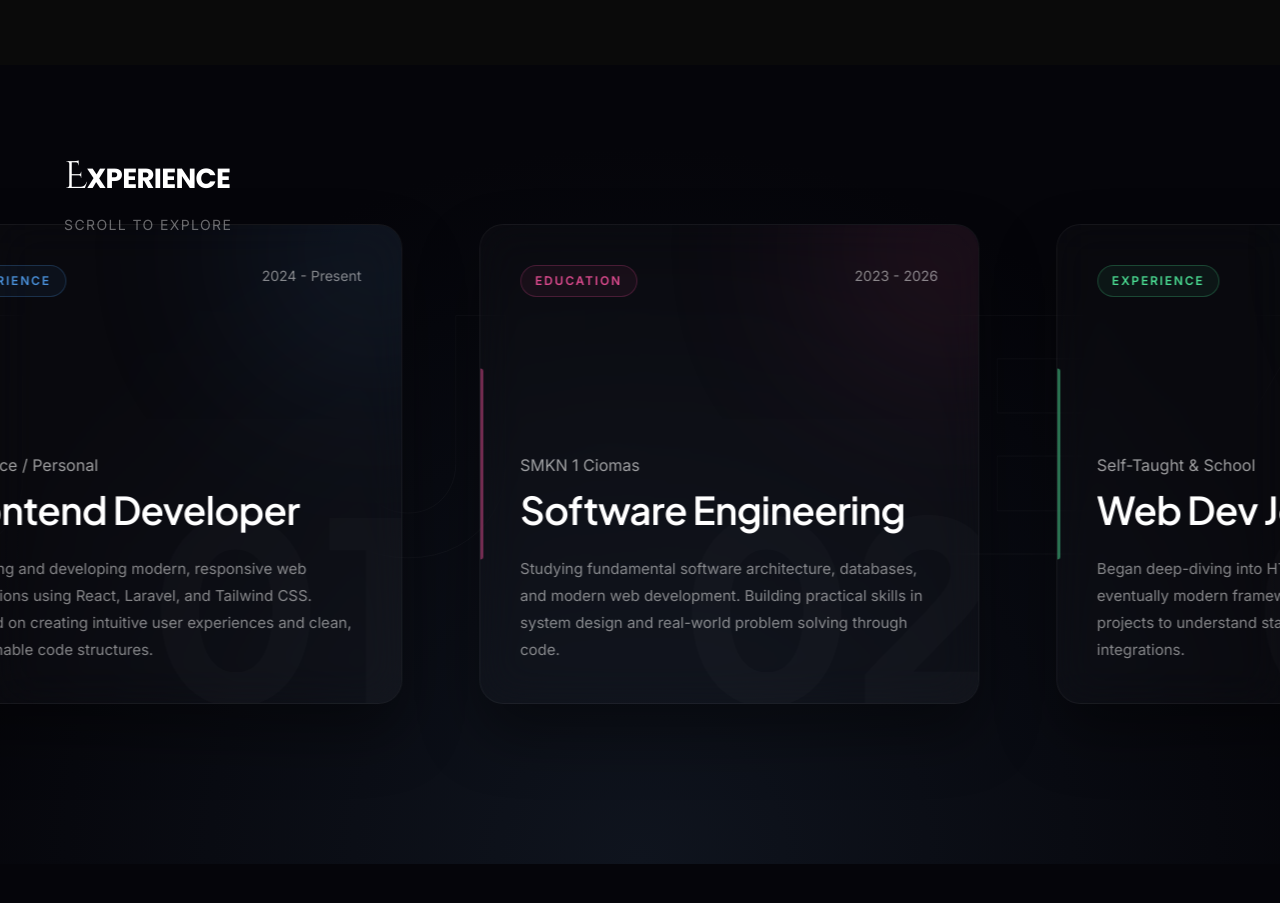
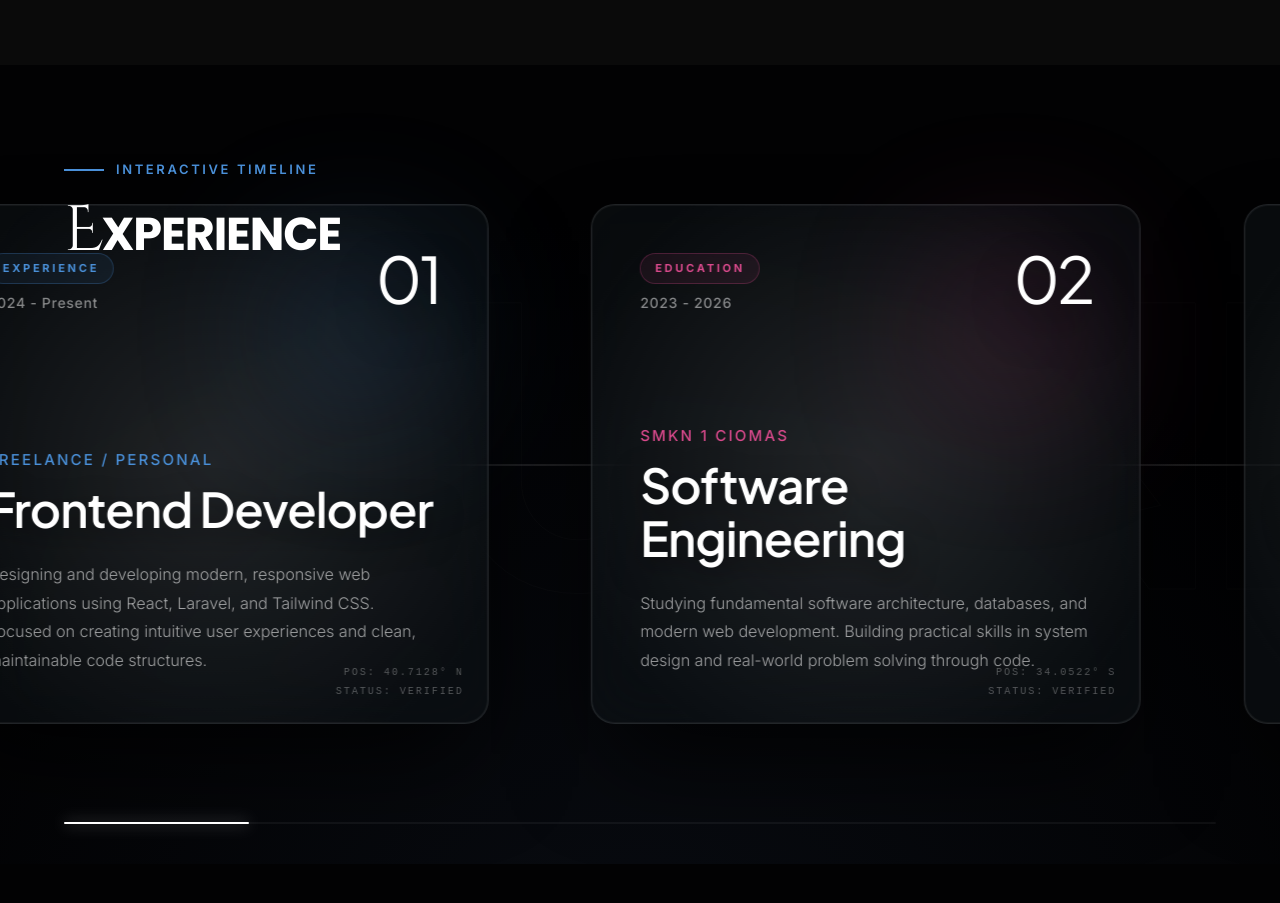
Before and after one commit to viooo13/my-porto, a React (Vite) app: page / in a window 1280 px wide. Shown: the part 1640-2543 px from the top of the page. Built offline with nearby package versions, Linux system fonts and the light colour scheme; a web font is replaced by a local one.

Commit message:
feat: enhance Education section with 3D tilt effect, progress bar, and improved layout

```diff
--- a/src/pages/education/Education.jsx
+++ b/src/pages/education/Education.jsx
@@ -1,5 +1,5 @@
 import { useRef } from 'react';
-import { motion, useScroll, useTransform } from 'framer-motion';
+import { motion, useScroll, useTransform, useMotionValue, useSpring, useMotionTemplate } from 'framer-motion';
 import { StyledHeading } from '../../components/StyledWord';
 
 const timelineData = [
@@ -10,7 +10,8 @@ const timelineData = [
         title: "Frontend Developer",
         subtitle: "Freelance / Personal",
         desc: "Designing and developing modern, responsive web applications using React, Laravel, and Tailwind CSS. Focused on creating intuitive user experiences and clean, maintainable code structures.",
-        color: "#4a90d9"
+        color: "#4a90d9",
+        coords: "40.7128° N"
     },
     {
         id: 2,
@@ -19,7 +20,8 @@ const timelineData = [
         title: "Software Engineering",
         subtitle: "SMKN 1 Ciomas",
         desc: "Studying fundamental software architecture, databases, and modern web development. Building practical skills in system design and real-world problem solving through code.",
-        color: "#d94a8c"
+        color: "#d94a8c",
+        coords: "34.0522° S"
     },
     {
         id: 3,
@@ -28,24 +30,18 @@ const timelineData = [
         title: "Web Dev Journey",
         subtitle: "Self-Taught & School",
         desc: "Began deep-diving into HTML, CSS, JavaScript, and eventually modern frameworks. Started building small projects to understand state management and API integrations.",
-        color: "#4ad991"
+        color: "#4ad991",
+        coords: "51.5074° N"
     }
 ];
 
 export default function Education() {
     const targetRef = useRef(null);
+    const { scrollYProgress } = useScroll({ target: targetRef });
 
-    // useScroll tracks the progress of scrolling through the targetRef section
-    const { scrollYProgress } = useScroll({
-        target: targetRef,
-    });
-
-    // Translate horizontal scroll based on vertical scroll
-    // The amount of -% depends on how many items we have and their widths
     const x = useTransform(scrollYProgress, [0, 1], ["0%", "-65%"]);
-
-    // Parallax background text
     const bgX = useTransform(scrollYProgress, [0, 1], ["0%", "20%"]);
+    const progressBarWidth = useTransform(scrollYProgress, [0, 1], ["0%", "100%"]);
 
     return (
         <section
@@ -53,11 +49,10 @@ export default function Education() {
             id="education"
             style={{
                 position: 'relative',
-                height: '300vh', // Gives us plenty of scrolling space
-                background: '#05050a'
+                height: '300vh',
+                background: '#020203'
             }}
         >
-            {/* The Sticky Container */}
             <div style={{
                 position: 'sticky',
                 top: 0,
@@ -65,20 +60,20 @@ export default function Education() {
                 display: 'flex',
                 alignItems: 'center',
                 overflow: 'hidden',
-                background: 'radial-gradient(circle at 50% 100%, rgba(15, 20, 30, 1) 0%, #05050a 70%)'
+                background: 'radial-gradient(circle at 50% 120%, rgba(15, 20, 30, 0.6) 0%, #020203 70%)'
             }}>
 
                 {/* Background Parallax Typography */}
                 <motion.div style={{
                     position: 'absolute',
-                    top: '15%',
-                    left: '-10%',
+                    top: '10%',
+                    left: '-5%',
                     x: bgX,
-                    fontSize: 'clamp(100px, 25vw, 400px)',
+                    fontSize: 'clamp(120px, 30vw, 450px)',
                     fontFamily: 'Plus Jakarta Sans, sans-serif',
                     fontWeight: 900,
                     color: 'transparent',
-                    WebkitTextStroke: '1px rgba(255,255,255,0.03)',
+                    WebkitTextStroke: '1px rgba(255,255,255,0.02)',
                     whiteSpace: 'nowrap',
                     pointerEvents: 'none',
                     zIndex: 0,
@@ -87,105 +82,206 @@ export default function Education() {
                     JOURNEY
                 </motion.div>
 
-                {/* Section Header sticky on the left side */}
+                {/* Progress Bar */}
                 <div style={{
                     position: 'absolute',
-                    top: '10%',
-                    left: '5%',
-                    zIndex: 10
+                    bottom: '40px',
+                    left: '5vw',
+                    width: '90vw',
+                    height: '2px',
+                    background: 'rgba(255,255,255,0.05)',
+                    zIndex: 20,
+                    borderRadius: '2px'
                 }}>
+                    <motion.div style={{
+                        height: '100%',
+                        background: '#fff',
+                        width: progressBarWidth,
+                        boxShadow: '0 0 15px rgba(255,255,255,0.5)',
+                        borderRadius: '2px'
+                    }} />
+                </div>
+
+                {/* Header Section */}
+                <div style={{
+                    position: 'absolute',
+                    top: '12%',
+                    left: '5vw',
+                    zIndex: 10,
+                    display: 'flex',
+                    flexDirection: 'column',
+                    gap: '12px'
+                }}>
+                    <div style={{ display: 'flex', alignItems: 'center', gap: '12px' }}>
+                        <div style={{ width: '40px', height: '2px', background: '#4a90d9' }} />
+                        <span style={{ fontSize: '13px', color: '#4a90d9', letterSpacing: '0.2em', textTransform: 'uppercase', fontWeight: 600 }}>
+                            Interactive Timeline
+                        </span>
+                    </div>
                     <h2 style={{
                         fontFamily: 'Plus Jakarta Sans, sans-serif',
                         fontWeight: 300,
-                        fontSize: 'clamp(24px, 3vw, 40px)',
+                        fontSize: 'clamp(32px, 5vw, 64px)',
                         color: '#fff',
                         letterSpacing: '-0.02em',
-                        margin: '0 0 8px 0'
+                        margin: 0,
+                        lineHeight: 1
                     }}>
                         <StyledHeading text="Experience" color="#fff" />
                     </h2>
-                    <p style={{ fontSize: '14px', color: 'rgba(255,255,255,0.4)', letterSpacing: '0.1em', textTransform: 'uppercase' }}>
-                        Scroll to explore
-                    </p>
                 </div>
 
-                {/* Horizontal Scroll Track */}
+                {/* Cards Container */}
                 <motion.div
                     style={{
                         x,
                         display: 'flex',
-                        gap: '6vw',
-                        paddingLeft: '10vw',
-                        paddingRight: '30vw', // Extra padding at end so last item stops nicely
+                        gap: '8vw',
+                        paddingLeft: '15vw',
+                        paddingRight: '30vw',
                         alignItems: 'center',
-                        zIndex: 1
+                        zIndex: 1,
+                        perspective: '2000px' // For 3D Tilt
                     }}
                 >
+                    {/* Connecting Line */}
+                    <div style={{
+                        position: 'absolute',
+                        top: '50%',
+                        left: '15vw',
+                        width: '200vw',
+                        height: '2px',
+                        background: 'linear-gradient(90deg, rgba(255,255,255,0) 0%, rgba(255,255,255,0.1) 10%, rgba(255,255,255,0.1) 90%, rgba(255,255,255,0) 100%)',
+                        pointerEvents: 'none',
+                        zIndex: -1,
+                    }} />
+
                     {timelineData.map((item, index) => (
-                        <Card key={item.id} data={item} index={index + 1} />
+                        <TiltCard key={item.id} data={item} index={index + 1} />
                     ))}
                 </motion.div>
-
             </div>
         </section>
     );
 }
 
-// Separate component for the cards
-function Card({ data, index }) {
+function TiltCard({ data, index }) {
+    const cardRef = useRef(null);
     const formattedIndex = index < 10 ? `0${index}` : index;
+
+    // Physics variables for 3D Tilt
+    const mouseX = useMotionValue(0);
+    const mouseY = useMotionValue(0);
+
+    const rotateX = useSpring(useTransform(mouseY, [-0.5, 0.5], ["12deg", "-12deg"]), { damping: 30, stiffness: 200 });
+    const rotateY = useSpring(useTransform(mouseX, [-0.5, 0.5], ["-12deg", "12deg"]), { damping: 30, stiffness: 200 });
+
+    const glareX = useSpring(useTransform(mouseX, [-0.5, 0.5], ["0%", "100%"]), { damping: 30, stiffness: 200 });
+    const glareY = useSpring(useTransform(mouseY, [-0.5, 0.5], ["0%", "100%"]), { damping: 30, stiffness: 200 });
+
+    function handleMouseMove(e) {
+        if (!cardRef.current) return;
+        const rect = cardRef.current.getBoundingClientRect();
+        const width = rect.width;
+        const height = rect.height;
+
+        // Normalized mouse position between -0.5 and 0.5
+        const currentMouseX = (e.clientX - rect.left) / width - 0.5;
+        const currentMouseY = (e.clientY - rect.top) / height - 0.5;
+
+        mouseX.set(currentMouseX);
+        mouseY.set(currentMouseY);
+    }
+
+    function handleMouseLeave() {
+        // Return to center when mouse leaves
+        mouseX.set(0);
+        mouseY.set(0);
+    }
 
     return (
         <motion.div
-            initial={{ opacity: 0, y: 50 }}
+            initial={{ opacity: 0, y: 100 }}
             whileInView={{ opacity: 1, y: 0 }}
             viewport={{ once: true, margin: "-10%" }}
             transition={{ duration: 0.8, ease: "easeOut" }}
-            whileHover={{ y: -10, transition: { duration: 0.3 } }}
+            style={{
+                perspective: '1500px', // Creates the 3D space for the card
+                flexShrink: 0
+            }}
+        >
+            <motion.div
+                ref={cardRef}
+                onMouseMove={handleMouseMove}
+                onMouseLeave={handleMouseLeave}
                 style={{
                     position: 'relative',
-                width: 'clamp(320px, 40vw, 500px)',
-                height: 'clamp(400px, 60vh, 600px)',
-                background: 'rgba(255, 255, 255, 0.02)',
-                backdropFilter: 'blur(20px)',
-                WebkitBackdropFilter: 'blur(20px)',
-                border: '1px solid rgba(255, 255, 255, 0.05)',
+                    width: 'clamp(340px, 45vw, 550px)',
+                    height: 'clamp(480px, 65vh, 680px)',
+                    rotateX,
+                    rotateY,
+                    transformStyle: 'preserve-3d', // Important for floating inner elements
+                    background: 'rgba(15, 20, 25, 0.5)',
+                    border: '1px solid rgba(255, 255, 255, 0.1)',
                     borderRadius: '24px',
-                padding: '40px',
+                    padding: '48px',
                     display: 'flex',
                     flexDirection: 'column',
                     justifyContent: 'space-between',
-                flexShrink: 0,
-                overflow: 'hidden',
-                boxShadow: '0 30px 60px rgba(0,0,0,0.4)'
+                    boxShadow: '0 50px 100px -20px rgba(0,0,0,0.8), inset 0 0 0 1px rgba(255,255,255,0.05)',
+                    backdropFilter: 'blur(30px)',
+                    WebkitBackdropFilter: 'blur(30px)',
                 }}
             >
-            {/* Ambient Glow */}
-            <div style={{
+                {/* Dynamic Spotlight Glare */}
+                <motion.div
+                    style={{
                         position: 'absolute',
-                top: '-20%',
-                right: '-20%',
-                width: '50%',
-                height: '50%',
+                        inset: 0,
+                        zIndex: 0,
+                        pointerEvents: 'none',
+                        borderRadius: '24px',
+                        background: useMotionTemplate`
+                            radial-gradient(
+                                800px circle at ${glareX} ${glareY},
+                                rgba(255,255,255,0.1),
+                                transparent 40%
+                            )
+                        `,
+                        opacity: 1,
+                    }}
+                />
+
+                {/* Ambient Color Orb */}
+                <motion.div
+                    style={{
+                        position: 'absolute',
+                        top: '10%',
+                        right: '10%',
+                        width: '150px',
+                        height: '150px',
                         background: data.color,
-                filter: 'blur(100px)',
-                opacity: 0.15,
+                        filter: 'blur(80px)',
+                        opacity: 0.2,
                         zIndex: 0,
-                borderRadius: '50%'
-            }} />
+                        translateZ: -50 // Pushes it backward in 3D space
+                    }}
+                />
 
-            {/* Top Row: Type & Year */}
-            <div style={{ position: 'relative', zIndex: 1, display: 'flex', justifyContent: 'space-between', alignItems: 'flex-start' }}>
+                {/* Header Row (Pop out 3D effect) */}
+                <div style={{ position: 'relative', zIndex: 1, display: 'flex', justifyContent: 'space-between', alignItems: 'flex-start', transform: 'translateZ(40px)' }}>
+                    <div style={{ display: 'flex', flexDirection: 'column', gap: '8px' }}>
                         <span style={{
-                    fontSize: '12px',
+                            fontSize: '11px',
                             color: data.color,
                             textTransform: 'uppercase',
-                    letterSpacing: '0.15em',
-                    fontWeight: 600,
+                            letterSpacing: '0.25em',
+                            fontWeight: 700,
+                            padding: '6px 14px',
+                            background: `${data.color}15`,
+                            borderRadius: '999px',
                             border: `1px solid ${data.color}40`,
-                    padding: '6px 14px',
-                    borderRadius: '999px',
-                    background: `${data.color}10`
+                            width: 'max-content'
                         }}>
                             {data.type}
                         </span>
@@ -193,73 +289,68 @@ function Card({ data, index }) {
                             fontFamily: 'Inter, sans-serif',
                             fontSize: '14px',
                             color: 'rgba(255,255,255,0.5)',
-                    fontWeight: 400
+                            fontWeight: 500,
+                            letterSpacing: '0.05em'
                         }}>
                             {data.year}
                         </span>
                     </div>
 
-            {/* Big Background Number */}
                     <div style={{
-                position: 'absolute',
-                bottom: '-5%',
-                right: '-5%',
-                fontSize: '250px',
-                fontWeight: 900,
+                        fontSize: '64px',
+                        fontWeight: 200,
                         fontFamily: 'Plus Jakarta Sans, sans-serif',
-                color: 'rgba(255,255,255,0.02)',
-                lineHeight: 1,
-                pointerEvents: 'none',
-                zIndex: 0
+                        color: '#fff',
+                        lineHeight: 0.8,
+                        letterSpacing: '-0.05em',
+                        textShadow: '0 20px 40px rgba(0,0,0,0.5)'
                     }}>
                         {formattedIndex}
                     </div>
+                </div>
 
-            {/* Bottom Content */}
-            <div style={{ position: 'relative', zIndex: 1 }}>
+                {/* Bottom Content (Pop out 3D effect) */}
+                <div style={{ position: 'relative', zIndex: 1, transform: 'translateZ(60px)' }}>
                     <h4 style={{
-                    fontSize: '16px',
-                    color: 'rgba(255,255,255,0.6)',
-                    fontWeight: 400,
-                    marginBottom: '12px'
+                        fontSize: '15px',
+                        color: data.color,
+                        fontWeight: 500,
+                        marginBottom: '12px',
+                        letterSpacing: '0.15em',
+                        textTransform: 'uppercase'
                     }}>
                         {data.subtitle}
                     </h4>
                     <h3 style={{
-                    fontSize: 'clamp(28px, 3vw, 42px)',
+                        fontSize: 'clamp(32px, 4vw, 48px)',
                         color: '#fff',
                         fontWeight: 600,
                         fontFamily: 'Plus Jakarta Sans, sans-serif',
                         lineHeight: 1.1,
                         marginBottom: '24px',
-                    letterSpacing: '-0.02em'
+                        letterSpacing: '-0.02em',
+                        textShadow: '0 10px 30px rgba(0,0,0,0.5)'
                     }}>
                         {data.title}
                     </h3>
                     <p style={{
-                    fontSize: '15px',
-                    color: 'rgba(255,255,255,0.5)',
+                        fontSize: '16px',
+                        color: 'rgba(255,255,255,0.6)',
                         lineHeight: 1.8,
                         fontFamily: 'Inter, sans-serif',
-                    margin: 0
+                        margin: 0,
+                        fontWeight: 300
                     }}>
                         {data.desc}
                     </p>
                 </div>
 
-            {/* Subtle Line Left Edge */}
-            <div style={{
-                position: 'absolute',
-                left: 0,
-                top: '50%',
-                transform: 'translateY(-50%)',
-                width: '3px',
-                height: '40%',
-                background: data.color,
-                borderTopRightRadius: '4px',
-                borderBottomRightRadius: '4px',
-                opacity: 0.5
-            }} />
+                {/* Tech Metadata (Bottom corner) */}
+                <div style={{ position: 'absolute', bottom: '24px', right: '24px', transform: 'translateZ(20px)', opacity: 0.3, display: 'flex', flexDirection: 'column', alignItems: 'flex-end', gap: '4px' }}>
+                    <span style={{ fontSize: '10px', fontFamily: 'monospace', letterSpacing: '2px', color: '#fff' }}>POS: {data.coords}</span>
+                    <span style={{ fontSize: '10px', fontFamily: 'monospace', letterSpacing: '2px', color: '#fff' }}>STATUS: VERIFIED</span>
+                </div>
+            </motion.div>
         </motion.div>
     );
 }
```
Lines whose indentation alone changed are shown as unchanged.
